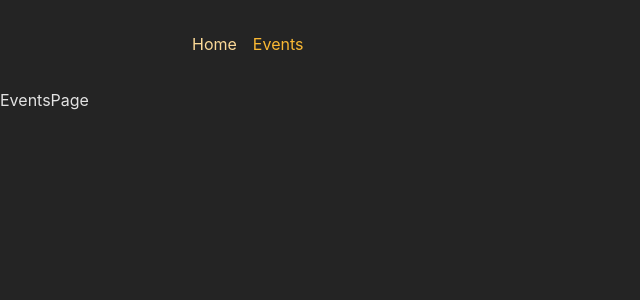
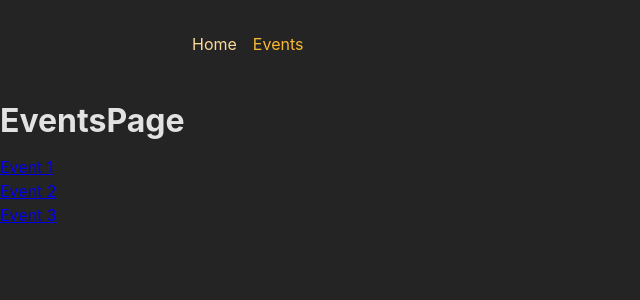
Before and after one commit to Dhavisco/ApiJs, a React (Vite) app in the folder frontend/: page /events in a window 1280 px wide. Shown: the top 300 px of the page, without its empty margins (0-640 px from the left). Built offline with nearby package versions, Linux system fonts and the light colour scheme.

Commit message:
dummy event output

```diff
--- a/frontend/src/pages/EventsPage.jsx
+++ b/frontend/src/pages/EventsPage.jsx
@@ -1,9 +1,22 @@
+import { Link } from "react-router-dom";
 
+const EVENTS = [
+  { id: "e1", title: "Event 1" },
+  { id: "e2", title: "Event 2" },
+  { id: "e3", title: "Event 3" },
+];
 
 const EventsPage = () => {
   return (
-    <div>EventsPage</div>
-  )
+    <>
+      <h1> EventsPage</h1>
+      <ul>
+{EVENTS.map(eve => <li key={eve.id}>
+<Link to ={eve.id}>{eve.title}</Link>
+</li>)}
+      </ul>
+    </>
+  );
 }
 
 export default EventsPage
```
